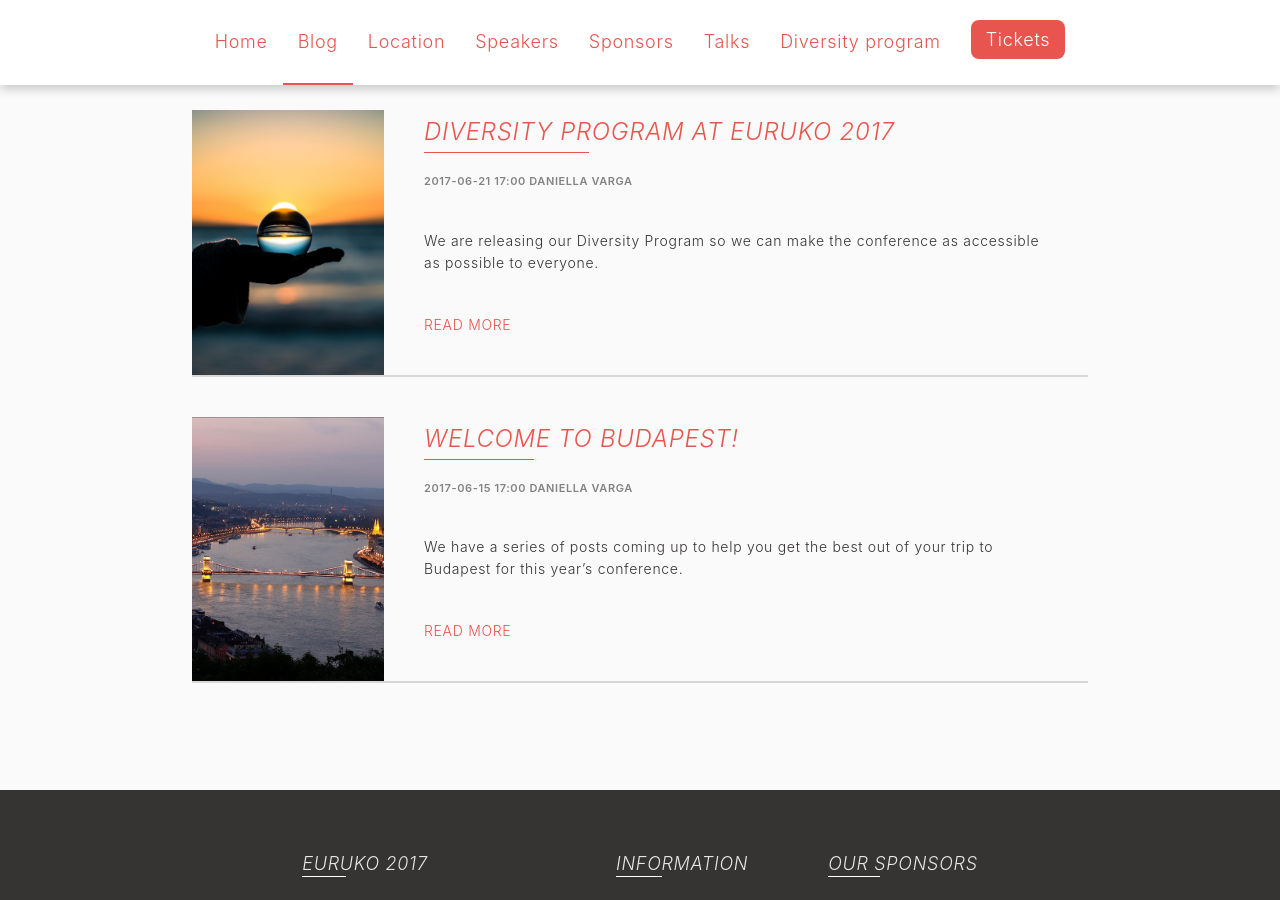
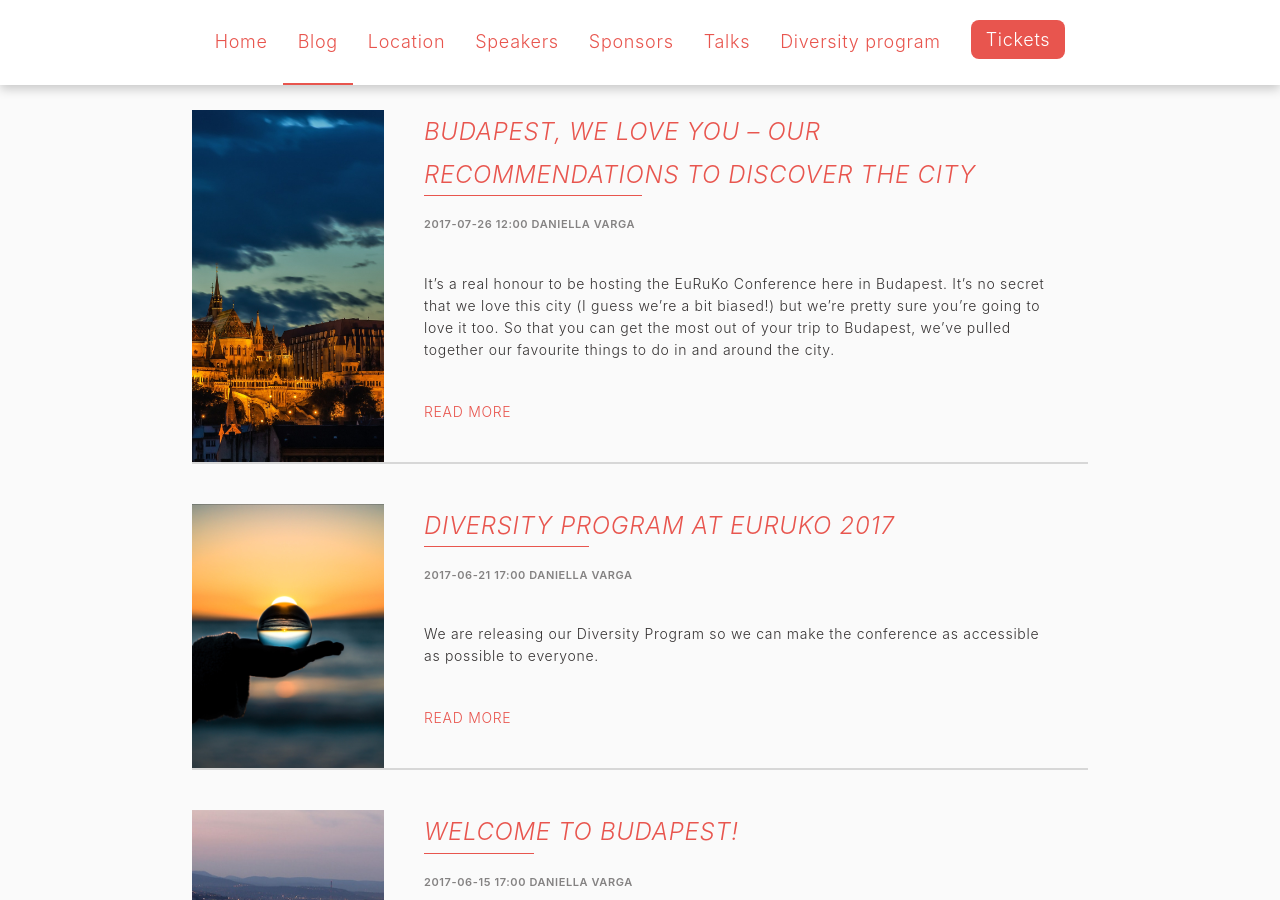
Before and after one commit to euruko/euruko2017.github.io, a Jekyll site: the page built from blog.html, in a window 1280 px wide and 900 px high. Built offline with Jekyll 4.4.1, drawn with Linux system fonts in a browser that asks for light colours; some of the changed lines change nothing that is shown.

Commit message:
Added recommendations blog post

```diff
--- /dev/null
+++ b/_posts/2017-07-26-budapest-we-love-you.md
@@ -0,0 +1,167 @@
+---
+layout: post
+title:  "Budapest, We Love You – Our Recommendations To Discover The City"
+date:   2017-07-26 12:00:00
+author: "Daniella Varga"
+image:  "/assets/budapest-3.jpg"
+excerpt: "It’s a real honour to be hosting the EuRuKo Conference here in Budapest. It’s no secret that we love this city (I guess we’re a bit biased!) but we’re pretty sure you’re going to love it too. So that you can get the most out of your trip to Budapest, we’ve pulled together our favourite things to do in and around the city."
+post_id: "recommendations"
+---
+
+# BUDAPEST, WE LOVE YOU – OUR RECOMMENDATIONS TO DISCOVER THE CITY
+
+It’s a real honour to be hosting the EuRuKo Conference here in Budapest.
+It’s no secret that we love this city (I guess we’re a bit biased!)
+but we’re pretty sure you’re going to love it too.
+
+So that you can get the most out of your trip to Budapest,
+we’ve pulled together our favourite things to do in and around the city, here goes:
+
+
+## Crossing the Danube on foot
+
+![Crossing the Danube on foot](/assets/crossing-danube.jpg "Crossing the Danube on foot")
+
+If there’s one thing you simply have to do during your time here,
+it’s walk across one of the many iconic Danube bridges.
+Choose one of the central bridges if you can and if possible
+go at dusk or on a crisp morning at dawn. No matter which crossing you choose,
+you’ll enjoy an awesome view over the Danube river, the
+[Gellért Hill](https://welovebudapest.com/en/venue/gellert-hill-2/), the
+[Hungarian Parliament](https://welovebudapest.com/en/2014/08/07/house-of-style-new-lights-on-the-hungarian-parliament/)
+building, the buildings along both banksof the Danube and of course
+[Buda Castle](https://welovebudapest.com/en/venue/buda-castle-2/).
+It’s no surprise this whole area is
+[UNESCO World Heritage Listed](http://welovebudapest.com/en/2014/12/04/budapests-sites-on-the-unesco-world-heritage-list/).
+
+If walking isn’t really your thing, don’t worry.
+You can use the tram to cross the river on either
+Petőfi Bridge or Margaret Bridge so you can sit back
+and enjoy the remarkable view of the city.
+
+<div style="clear: both;"></div>
+
+
+## Bathing at Széchenyi Bath
+
+![Bathing at Széchenyi Bath](/assets/szechenyi-bath.jpg "Bathing at Széchenyi Bath")
+
+[Széchenyi Bath](http://www.szechenyibath.hu/) is beautiful any time of year,
+but when the summer is over it is a much more unique experience to bath outside.
+This is the biggest bath in Budapest and also it is very close to the EuRuKo conference location.
+
+<div style="clear: both;"></div>
+
+
+## A bottle of wine by the Danube
+
+![A bottle of wine by the Danube](/assets/danube-wine.jpg "A bottle of wine by the Danube")
+
+Most people in **Budapest** have a memory of enjoying a bottle of wine
+with friends or a date along the **Danube**. Whether sitting on **Liberty Bridge**,
+on one of the piers, or at a riverside bar like [Raqpart](https://welovebudapest.com/en/venue/raqpart-2/)
+this is something not to miss when you’re in **Budapest**.
+
+<div style="clear: both;"></div>
+
+
+## Eating lángos at Roman Riverbank
+
+![Eating lángos at Roman Riverbank](/assets/langos.jpg "Eating lángos at Roman Riverbank")
+
+If you’d like to get a taste of a riverbank holiday then **Római Part**
+(Roman Riverbank in English) is the spot for you.
+It's the site of those, who'd spend all their days on the riverbank,
+eating **fried fish** or **lángos** (you will love lángos :) )
+with a good cold pint of beer in the sunshine.
+It would be difficult to say how many shops and stands line the entire row of **eateries,
+lángos buffets** and **hamburger joints** that compete for the bellies of visitors here.
+
+You shouldn't miss it, especially in good weather. You can even get there by
+[boat](http://www.bkk.hu/apps/menetrend/pdf/8120/20170715/b.pdf).
+
+<div style="clear: both;"></div>
+
+
+## The city's night lights
+
+![The city's night lights](/assets/city-night-light.jpg "The city's night lights")
+
+Budapest is arguably one of the prettiest cities in the whole world,
+and this seems even more true at night when the city lights
+illuminate the inner-city stretch of the Danube. Budapest really comes alive at night -
+the lights of [Chain Bridge](https://welovebudapest.com/en/venue/chain-bridge-2/),
+Buda Castle, Parliament building and the  Liberty Statue atop Gellért Hill
+all illuminate to make our city quite magical after dark.
+
+<div style="clear: both;"></div>
+
+
+## Ruin pubs and never-ending parties
+
+![Ruin pubs and never-ending parties](/assets/ruin-pubs.jpg "Ruin pubs and never-ending parties")
+
+So, you’ve heard Budapest is the place to party?
+We can promise you it’s going to be every inch
+the party you’re hoping for. No, wait. It’s going to be even better!
+
+When it comes to nightlife, you can find something for everyone.
+From traditional Hungarian dances to crazy night clubs.
+Then, you’ll get caught up in something that wasn’t planned AT ALL.
+Just roll with it, you’re in Budapest!
+
+We should probably mention the well-known [ruin pubs](http://ruinpubs.com/) too.
+Ruin bars are all the rage in Budapest and have been around for 10 years since
+the founding of [Szimpla Kert](http://ruinpubs.com/index.php?id=romkocsmak_adatlap&kocsma=7),
+the mecca of all ruin bars.
+
+These bars are built in Budapest’s old District VII neighbourhood
+(the old Jewish quarter) in the ruins of abandoned buildings, stores, or lots.
+You sure can have a taste of Budapest at these bars.
+
+Finally, you are going to meet great people from all over the world, with
+some of them you will just share a drink and the famous “egészségedre”
+(“Cheers!” in Hungarian), and others will become your friends for life.
+
+<div style="clear: both;"></div>
+
+
+## Climbing Gellért Hill, visiting Castle district and the Parliament
+
+![Climbing Gellért Hill, visiting Castle district and the Parliament](/assets/gellert-hill.jpg "Climbing Gellért Hill, visiting Castle district and the Parliament")
+
+This list wouldn’t be complete without mentioning the three most iconic places in Budapest.
+If you can extend your stay past the conference itself,
+then we definitely recommend a visit to any (or all) of them:
+
+**Gellért Hill** is a short hike away but the reward at the top is well worth the effort –
+the view over the city is incredible.
+
+**Buda Castle** might be the city’s crowning jewel but the district around it also worth a long walk.
+With its historical buildings, you’ll feel like you’re in a different era.
+It is also worth to visit at dusk as the warm lights make the area magical.
+
+The 100-year-old **Parliament** of Hungary building
+is the world's third largest Parliament building.
+Guided tours of the Parliament are available when the National Assembly is not in session.
+The tour takes about 45 minutes, and is well worth the price,
+as it covers the main entrance stairs and hall, one of the lobbies,
+the old House of Lords and the Hungarian Crown Jewels.
+
+<div style="clear: both;"></div>
+
+
+## Inner-city picnics
+
+![Inner-city picnics](/assets/inner-city-picnics.jpg "Inner-city picnics")
+
+On a nice Sunday afternoon (after a long exhausting weekend) there is nothing better
+than a picnic in one of the city’s parks like
+[Károlyi Garden](https://welovebudapest.com/en/venue/karolyi-kert-karolyi-garden-2/),
+[City Park](https://welovebudapest.com/en/venue/varosliget-2/) or
+[Margaret Island](https://welovebudapest.com/en/venue/margaret-island-2/)
+with some snacks, a bottle of wine and some friends. The sound of laughter and chatter,
+bicycles strewn on the grass and dogs playing - this is one of the best ways
+to chill out in Budapest. Warm afternoons seem like they will never end
+and that feeling of summertime freedom - in one of the world’s most cosmopolitan cities -
+is simply the best.
--- a/_sass/post.scss
+++ b/_sass/post.scss
@@ -67,4 +67,15 @@
       &:hover { color: $primary-color; }
     }
   }
+
+  img {
+    width: 100%;
+
+    @media (min-width: 860px) {
+      width: 50%;
+      margin-left: 20px;
+      margin-bottom: 20px;
+      float: right;
+    }
+  }
 }
```
Also changed, not shown: assets/budapest-3.jpg (added), assets/city-night-light.jpg (added), assets/crossing-danube.jpg (added), assets/danube-wine.jpg (added), assets/gellert-hill.jpg (added), assets/inner-city-picnics.jpg (added), assets/langos.jpg (added), assets/ruin-pubs.jpg (added), assets/szechenyi-bath.jpg (added).
